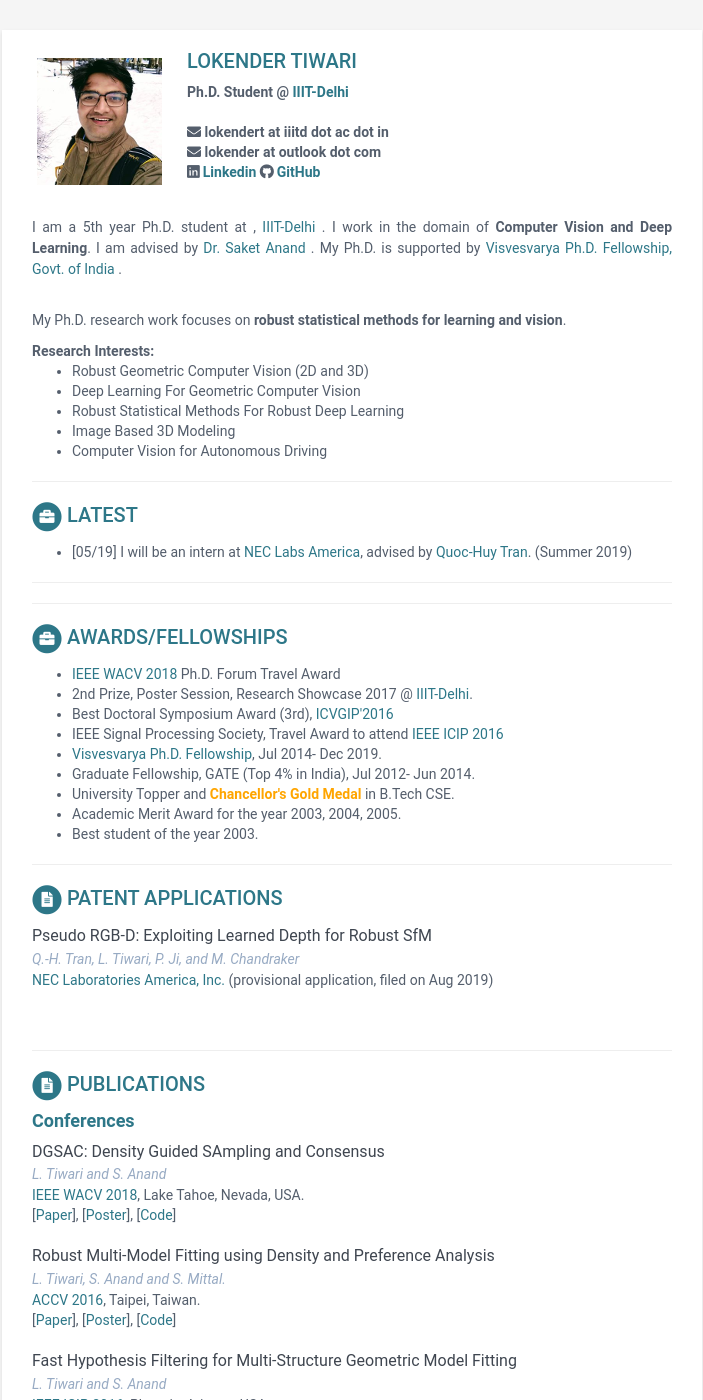
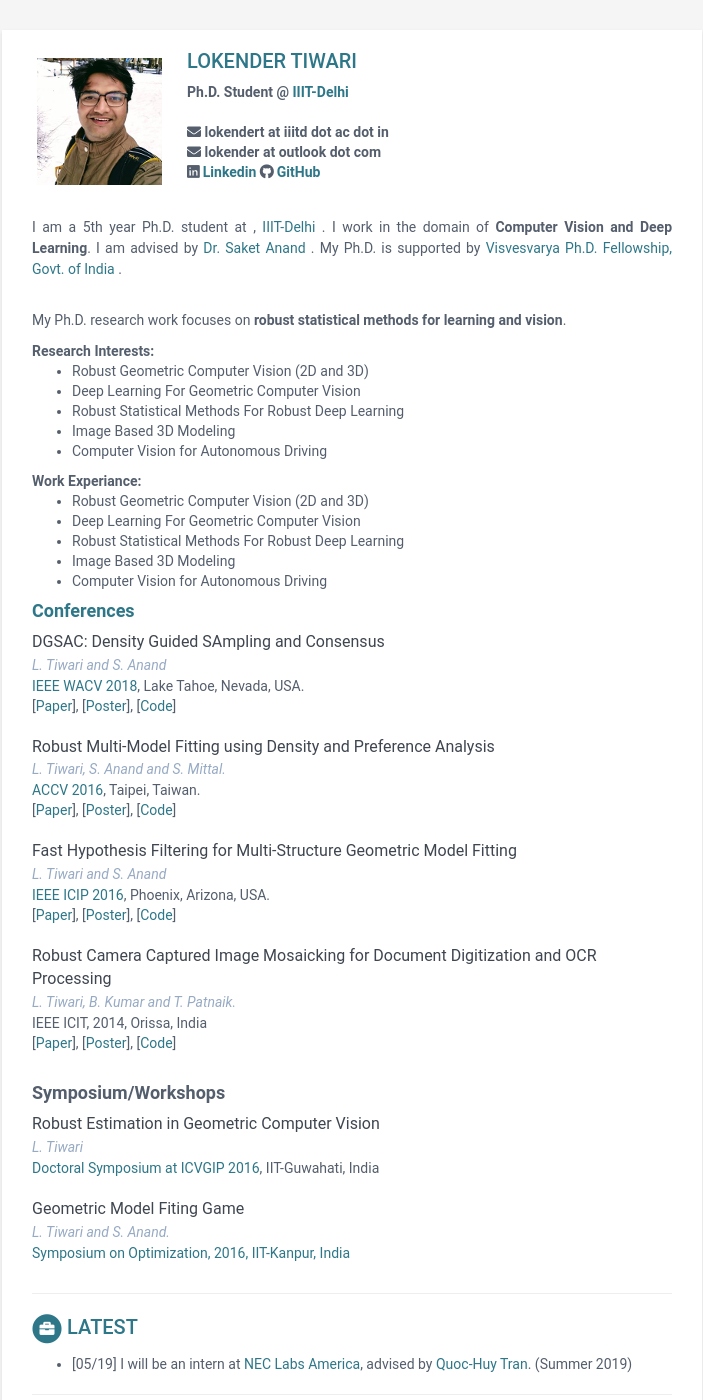
Before and after one commit to lokender/lokender.github.io, a Jekyll site: the page built from index.html, in a window 1280 px wide and 1400 px high. Shown: the whole window, without its empty margins (288-991 px from the left). Built offline with Jekyll 4.4.1, drawn with Linux system fonts in a browser that asks for light colours.

Commit message:
Update aboutme.html
update

```diff
--- a/_includes/aboutme.html
+++ b/_includes/aboutme.html
@@ -13,6 +13,55 @@
 <li> Image Based 3D Modeling</li>
 <li> Computer Vision for Autonomous Driving</li>
 </ul>
+
+<strong>Work Experiance:</strong>
+<ul>
+<li> Robust Geometric Computer Vision (2D and 3D) </li>
+<li> Deep Learning For Geometric Computer Vision</li>
+<li> Robust Statistical Methods For Robust Deep Learning</li>
+<li> Image Based 3D Modeling</li>
+<li> Computer Vision for Autonomous Driving</li>
+</ul>
+
+
+<h4 id="recent-research"><a href=""><strong>Conferences</strong></a></h4>
+  <div class="item">
+    <div class="publication-title">DGSAC: Density Guided SAmpling and Consensus</div>
+    <div class="publication-authors">L. Tiwari and S. Anand</div>
+    <div class="publication-conference"><a href="http://wacv18.uccs.us/">IEEE WACV 2018</a>, Lake Tahoe, Nevada, USA.</div>
+    [<a href="">Paper</a>], [<a href="">Poster</a>], [<a href="">Code</a>] </br></br>
+
+
+    <div class="publication-title">Robust Multi-Model Fitting using Density and Preference Analysis</div>
+    <div class="publication-authors">L. Tiwari, S. Anand and S. Mittal.</div>
+    <div class="publication-conference"><a href="http://www.accv2016.org/">ACCV 2016</a>, Taipei, Taiwan.</div>
+    [<a href="https://doi.org/10.1007/978-3-319-54190-7_19">Paper</a>], [<a href="dpa_poster.pdf">Poster</a>], [<a href="">Code</a>] </br></br>
+
+    <div class="publication-title">Fast Hypothesis Filtering for Multi-Structure Geometric Model Fitting</div>
+    <div class="publication-authors">L. Tiwari and S. Anand</div>
+    <div class="publication-conference"><a href="http://www.2016.ieeeicip.org/ICIP%202016/www2.securecms.com/ICIP2016/default.html">IEEE ICIP 2016</a>, Phoenix, Arizona, USA.</div>
+  [<a href="https://doi.org/10.1109/ICIP.2016.7533056">Paper</a>], [<a href="fhf_poster.pdf">Poster</a>], [<a href="">Code</a>]
+
+ </br></br>
+
+    <div class="publication-title">Robust Camera Captured Image Mosaicking for Document Digitization and OCR Processing</div>
+    <div class="publication-authors">L. Tiwari, B. Kumar and T. Patnaik.</div>
+    <div class="publication-conference">IEEE ICIT, 2014, Orissa, India</div>
+ [<a href="">Paper</a>], [<a href="">Poster</a>], [<a href="">Code</a>]
+
+
+  </div><!--//item-->
+
+<h4 id="recent-research">Symposium/Workshops</h4>
+  <div class="item">
+    <div class="publication-title">Robust Estimation in Geometric Computer Vision</div>
+    <div class="publication-authors">L. Tiwari</div>
+    <div class="publication-conference"><a href="http://www.iitg.ac.in/icvgip2016/BestPaperAwards.php">Doctoral Symposium at ICVGIP 2016</a>, IIT-Guwahati, India</div> </br>
+   <div class="publication-title">Geometric Model Fiting Game</div>
+    <div class="publication-authors">L. Tiwari and S. Anand.</div>
+    <div class="publication-conference"><a href="http://www.iitg.ac.in/icvgip2016/BestPaperAwards.php">Symposium on Optimization, 2016, IIT-Kanpur, India</a></div>
+</div><!--//item-->
+
 
 <hr>
    <h2 class="section-title">
```
